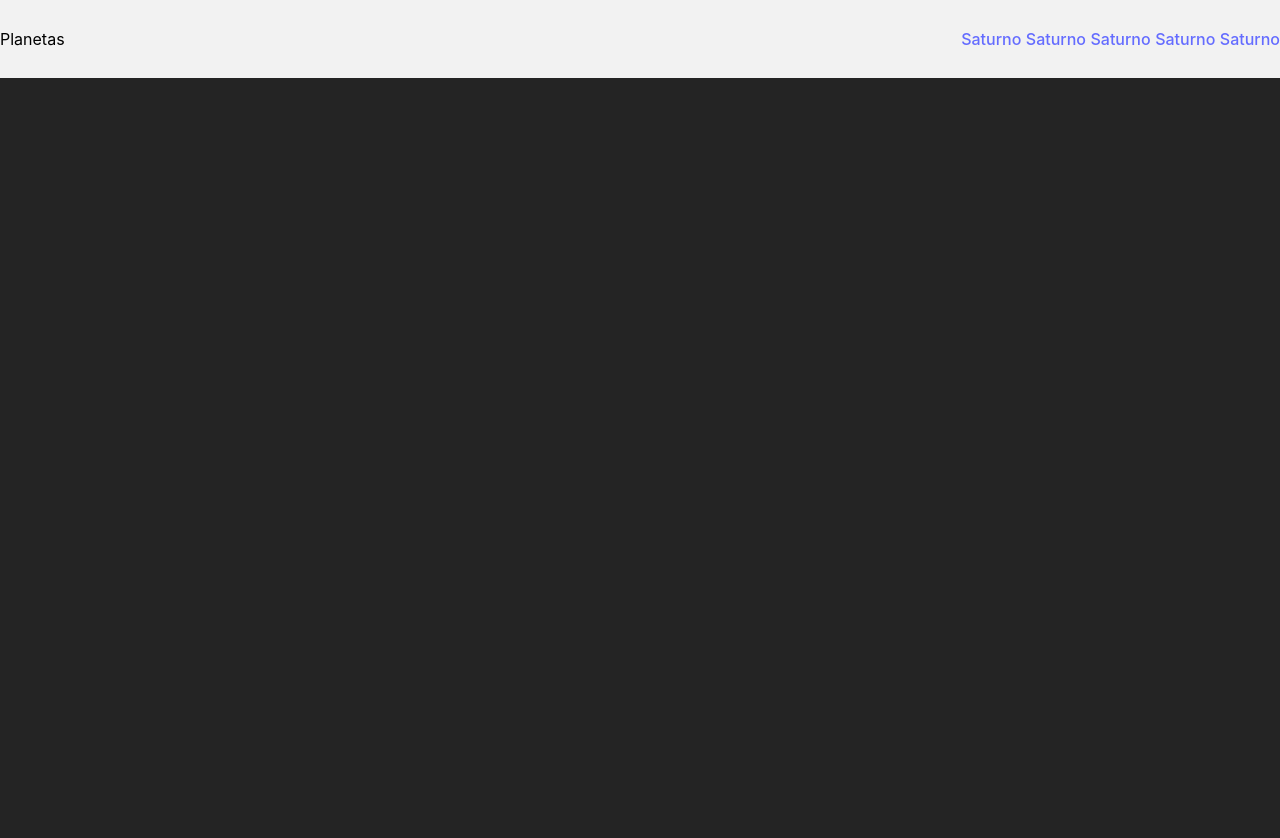
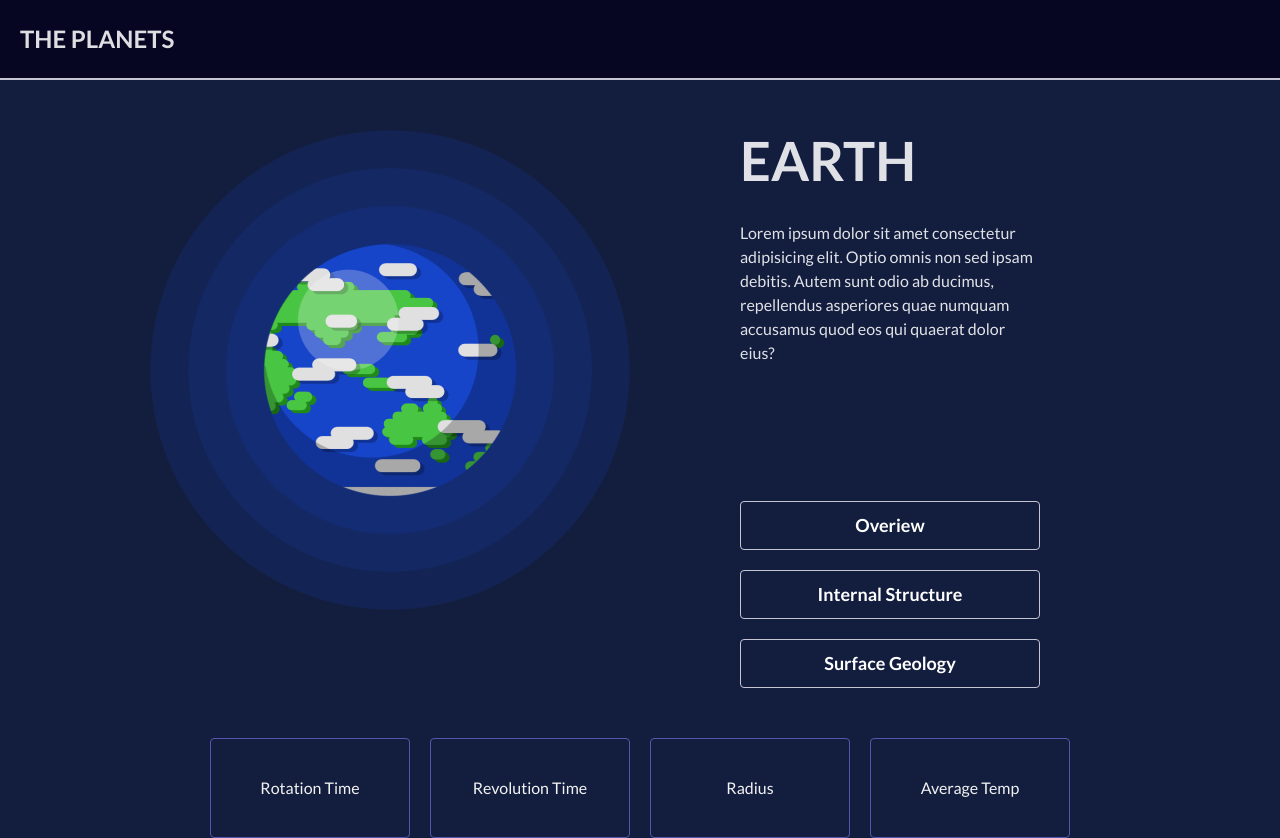
Before and after one commit to cchavezmx/devf-planetas, a website built with Vite: page index.html in a window 1280 px wide. Before the commit the page ends 800 px from the top, so only its background shows below. Built offline with nearby package versions, Linux system fonts and the light colour scheme; no server answers.

Commit message:
SE AÑADIO ESTILOS Y CODIGO DE JS

```diff
--- a/index.html
+++ b/index.html
@@ -3,22 +3,55 @@
   <head>
     <meta charset="UTF-8" />
     <link rel="icon" type="image/svg+xml" href="/vite.svg" />
-    <link rel="stylesheet" type="text/css" href="./style.css"/>
+    <link rel="stylesheet" type="text/css" href="./style.css" />
     <meta name="viewport" content="width=device-width, initial-scale=1.0" />
+
     <title>Vite App</title>
   </head>
   <body>
     <div id="wrapper">
       <nav>
-        <span>Planetas</span>
-        <div>
-          <a>Saturno</a>
-          <a>Saturno</a>
-          <a>Saturno</a>
-          <a>Saturno</a>
-          <a>Saturno</a>
+        <h1>THE PLANETS</h1>
+        <div id="planets-menu" class="planets-list">
+          <!-- no es tan buena idea crear un menu de una web, con javascript -->
         </div>
       </nav>
+      <main>
+        <div class="planet-details">
+          <picture id="planeta">
+            <img src="none_planet.png" alt="none" class="planetPic"/>
+          </picture>
+          <div id="planet-info" class="data-planet">
+            <h2>EARTH</h2>
+            <p>
+              Lorem ipsum dolor sit amet consectetur adipisicing elit. Optio omnis non sed ipsam debitis. Autem sunt odio ab ducimus, repellendus asperiores quae numquam accusamus quod eos qui quaerat dolor eius?
+            </p>
+            <div class="button-actions">
+              <button data-action="Overiew">Overiew</button>
+              <button data-action="Structure">Internal Structure</button>
+              <button data-action="Surface">Surface Geology</button>
+            </div>
+          </div>
+        </div>
+      </main>
+      <div class="extra_data-content">
+        <div class="section_data-tab">
+          <p>Rotation Time</p>
+          <span class="big-span"></span>
+        </div>
+        <div class="section_data-tab">
+          <p>Revolution Time</p>
+          <span class="big-span"></span>
+        </div>
+        <div class="section_data-tab">
+          <p>Radius</p>
+          <span class="big-span"></span>
+        </div>
+        <div class="section_data-tab">
+          <p>Average Temp</p>
+          <span class="big-span"></span>
+        </div>
+      </div>
     </div>
     <script type="module" src="/main.js"></script>
   </body>
--- a/main.js
+++ b/main.js
@@ -1,37 +1,100 @@
-const baseURL = 'https://planets-info-by-newbapi.p.rapidapi.com/api/v1/planet/list'
+import  getPlanetsAsync from './utils/getPlanetsAsync.js'
+import { PLANETAS_DIC } from './utils/CONTANTS.js'
+
+// 2022 HAY QUE EVITAR EL USO DE <VAR>
+// VAR PERMITE VOLVER A CREAR EN MISMO NOMBRE DE VARIABLE
+//
+let PLANETAS = []
+
 
 const getPlanets = async () => {
-  console.log('ejecutado!!!')
+  // OPTIMIZAR LAS PETICIONES
+  // 1 . - Buscar el objeto de locastorage de planetas
+  // SI EXISTE: => USAR EL OBJETO DEL LOCALSTORAGE
+  // NO EXISTE: => HACER LA PETICION (fetch) Y GUARDAR LA RESPUESTA EN LOCAL STORAGE
 
-  const listOfPlanets = new Promise((resolve, reject) => {
+  const planetasLocalStorage = localStorage.getItem('planetas')
+  // undefined si no existe
+  // objeto en "texto"
 
-    return fetch(baseURL, {
-      method: 'GET',
-      headers: {
-        'X-RapidAPI-Key': '20833e1faemsh1ac4de30e1e813dp14d672jsnfcbb2e631bed',
-        'X-RapidAPI-Host': 'planets-info-by-newbapi.p.rapidapi.com'
-      }
-    })
-    .then(res => res.json())
-    .then(json => {
-      // podemos manejar los erroes con el reject que es un callback
-      // reject(() => 'otra cosa')
-      // throw new Error('hubo un errro')
-      resolve(json)
-    })
-  })
-  .then(res => {
-    // aqui quiero guardar la respuesta en el localstorage a manera de cache
-    // la respuesta de la promesa
-    // redis
-    localStorage.setItem('planetas', JSON.stringify(res))
-    return res
-  })
-  .catch(errores => console.log(errores))
-
+  if (planetasLocalStorage) {
+    console.log('cache')
+    // 1 - ocupo el objeto y se lo asigno a la variable de scope global de PLANETAS
+    PLANETAS = JSON.parse(planetasLocalStorage)
+  } else {
+    console.log('peticion')
+    // 1. - hacer el fetch
+    // 2. - Guardar la respuesta en localstorage
+    // 3. - Asignarle el valor de la respuesa a la variable GLOBAL PLANETAS
+    // await listOfPlanets()
+    const planetasResponse = await getPlanetsAsync()
+    if (planetasResponse){
+      localStorage.setItem('planetas', JSON.stringify(planetasResponse))
+      PLANETAS = planetasResponse
+    }
+  }
 
   // return listOfPlanets
 
 }
 
 getPlanets()
+// emepzar a renderizar elementos una vez que el DOM este cargado
+// EVENTOS DE DOM => TODOS LOS EVENTOS EJECUTADOS POR EL USUARIO
+// EVENTOS PROPIOS DE JS
+
+// //* removeEventListener() /*/ micro-optimizaciones
+// DOMContentLoaded => el evento que nos idica que el DOM se termino de cargar
+// Escuchar eventos tenmos lo addEventListener
+// addEventListener son funciones => escuchan eventos
+// reciben un evento y ejectuan una funcion
+//
+
+// crear el menu
+addEventListener('DOMContentLoaded', () => {
+
+  const nombresPlaneta = PLANETAS.map(planeta => {
+    return {
+      name: planeta.name,
+      key: planeta.key
+    }
+  })
+  console.log(nombresPlaneta)
+  // BUSCAR EL ELEMENTO PADRE
+  const menuPlanetas = document.querySelector('#planets-menu')
+
+  nombresPlaneta.forEach(planet => {
+    // DOCUMENTACION
+    // crear un elemento a
+    const a = document.createElement('a')
+    // añadir el atributo de key al elemento para que cada menu tenga un id
+    a.setAttribute('data-planeta', planet.key)
+    // añadir la clase
+    a.classList.add('dropdown-item')
+    // añadir no texto que llevara el enlace
+    a.textContent = PLANETAS_DIC[planet.name]
+    // añdir el elemento creado al padre (appenChild)
+    menuPlanetas.appendChild(a)
+  })
+
+
+  // buscar los elementos del menu
+  // atravez de un addEventlistener escuchar a que elemento se le dio clic
+  const menu = document.querySelectorAll('.dropdown-item')
+  menu.forEach(elemento => {
+    elemento.addEventListener('click', () => {
+      // api de CSS para javascript
+      const currentId = elemento.getAttribute('data-planeta')
+      const currentPlaneta = PLANETAS.find(planeta => planeta.key === currentId)
+      console.log(currentPlaneta)
+      // pintar la imagen
+      const imagenPlaneta = document.querySelector('#planeta img')
+
+      const { img, imgDescription } = currentPlaneta.imgSrc[0]
+      console.log("🚀 ~ file: main.js ~ line 95 ~ elemento.addEventListener ~ img, imgDescription", img)
+      // imagenPlaneta.src = '/hola.jpg'
+      imagenPlaneta.setAttribute('src', img)
+      imagenPlaneta.setAttribute('alt', imgDescription)
+    })
+  })
+})
--- a/style.css
+++ b/style.css
@@ -1,12 +1,14 @@
+@import url('https://fonts.googleapis.com/css2?family=Lato:wght@400;700;900&display=swap');
+
 :root {
-  font-family: Inter, Avenir, Helvetica, Arial, sans-serif;
+  font-family: 'Lato', sans-serif;
   font-size: 16px;
   line-height: 24px;
   font-weight: 400;
 
   color-scheme: light dark;
   color: rgba(255, 255, 255, 0.87);
-  background-color: #242424;
+  background-color: #131e3f;
 
   font-synthesis: none;
   text-rendering: optimizeLegibility;
@@ -15,27 +17,164 @@
   -webkit-text-size-adjust: 100%;
 }
 
-a {
-  font-weight: 500;
-  color: #646cff;
-  text-decoration: inherit;
+/*
+  1. Use a more-intuitive box-sizing model.
+*/
+*, *::before, *::after {
+  box-sizing: border-box;
 }
-a:hover {
-  color: #535bf2;
+/*
+  2. Remove default margin
+*/
+* {
+  margin: 0;
 }
-
+/*
+  3. Allow percentage-based heights in the application
+*/
+html, body {
+  height: 100%;
+}
+/*
+  Typographic tweaks!
+  4. Add accessible line-height
+  5. Improve text rendering
+*/
 body {
-  margin: 0;
-  padding: 0;
+  line-height: 1.5;
+  -webkit-font-smoothing: antialiased;
+}
+/*
+  6. Improve media defaults
+*/
+img, picture, video, canvas, svg {
+  display: block;
+  max-width: 100%;
+}
+/*
+  7. Remove built-in form typography styles
+*/
+input, button, textarea, select {
+  font: inherit;
+}
+/*
+  8. Avoid text overflows
+*/
+p, h1, h2, h3, h4, h5, h6 {
+  overflow-wrap: break-word;
+}
+/*
+  9. Create a root stacking context
+*/
+#root, #__next {
+  isolation: isolate;
 }
 
 nav {
+  height: 80px;
+  border-bottom: 2px solid #c5c5d3;
   display: flex;
+  align-items: center;
   justify-content: space-between;
+  background-color: #060623;
+}
+
+nav > h1 {
+  margin: 0 20px;
+}
+
+.planets-list {
+  margin: 0 20px;
+}
+
+.dropdown-item {
+  margin: 0 4px;
+  font-size: 18px;
+  font-weight: 700;
+  cursor: pointer;
+}
+
+main {
+  display: grid;
+  place-content: center;
+}
+
+.planet-details {
+  margin-top: 40px;
+  display: grid;
+  place-content: center;
+  grid-template-columns: 1fr 1fr;
+}
+
+.planetPic {
+  width: 500px;
+  min-height: 500px;
+  border-radius: 999px;
+}
+
+.data-planet{
+  margin: 0 20px;
+  justify-self: center;
+}
+
+.data-planet h2 {
+  font-size: 54px;
+  font-weight: 700;
+  margin-bottom: 20px;
+}
+
+.data-planet p{
+  width: 300px;
+  height: 250px;
+  overflow-y: auto;
+}
+
+.button-actions {
+  display: flex;
+  flex-direction: column;
+  margin-top: 20px;
+}
+
+.button-actions button{
+  background-color: transparent;
+  border: 1px solid #c5c5d3;
+  color: white;
+  margin: 10px 0;
+  padding: 10px 20px;
+  border-radius: 4px;
+  font-size: 18px;
+  font-weight: 700;
+  cursor: pointer;
+}
+
+.button-actions button:hover {
+  background-color: #6d2ed5;
+}
+
+.button-active {
+  background-color: #6d2ed5;
+}
+
+.big-span {
+  font-size: 28px;
+  font-weight: 700;
+}
+
+.extra_data-content {
+  margin-top: 40px;
+  display: flex;
+  justify-content: center;
+  gap: 20px;
+}
+
+.section_data-tab {
+  display: flex;
+  flex-direction: column;
+  justify-content: center;
   align-items: center;
-  margin-bottom: 2rem;
-  width: 100vw;
-  background-color: #f2f2f2;
-  color: black;
-  height: 78px;
+  color: #f2f2f2;
+  border: 1px solid #5656ac;
+  width: 200px;
+  height: 100px;
+  border-radius: 4px;
 }
--- /dev/null
+++ b/utils/CONTANTS.js
@@ -0,0 +1,10 @@
+export const PLANETAS_DIC = {
+  Saturn: 'Saturno',
+  Jupiter: 'Jupiter',
+  Uranus: 'Urano',
+  Neptune: 'Neptuno',
+  Venus: 'Venus',
+  Earth: 'Tierra',
+  Mars: 'Marte',
+  Mercury: 'Mercurio'
+}
--- /dev/null
+++ b/utils/getPlanetsAsync.js
@@ -0,0 +1,22 @@
+const baseURL = 'https://planets-info-by-newbapi.p.rapidapi.com/api/v1/planet/list'
+
+const getPlanetsAsync = async () => {
+  const response = await fetch(baseURL, {
+    method: 'GET',
+    headers: {
+      'X-RapidAPI-Key': '20833e1faemsh1ac4de30e1e813dp14d672jsnfcbb2e631bed',
+      'X-RapidAPI-Host': 'planets-info-by-newbapi.p.rapidapi.com'
+    }
+  })
+  .then(res => res.json())
+  .then(json => json)
+  .catch((err) => console.log(err, 'error getPlanetsAsync'))
+  .finally(() => console.log('soy una funcion'))
+
+  return response
+}
+
+export default getPlanetsAsync
+
+
+// () => //flecha implicitamente lleva un return si es que se regresa en la misma linea
```
Also changed, not shown: README.md (added), public/none_planet.png (added).
